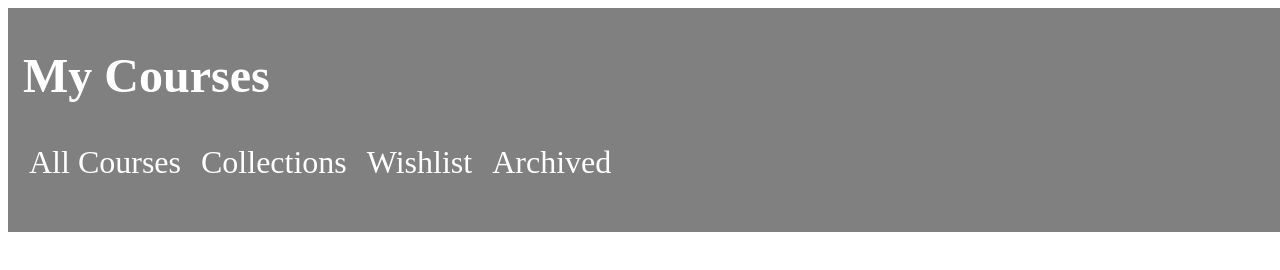
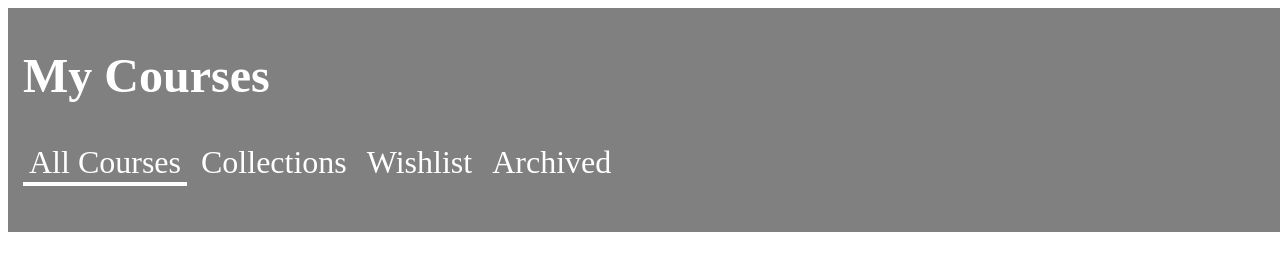
Before and after one commit to jeremiahblackol/christmas-practice, a plain HTML site: page index.html in a window 1280 px wide. Both pictures are taken after a click on the button "All Courses". Drawn offline with Linux system fonts and the light colour scheme; a web font is replaced by a local one.

Commit message:
got clicked status to stick on buttons

```diff
--- a/main.js
+++ b/main.js
@@ -1,8 +1,12 @@
 var parent = document.querySelector('.header-styles');
 var imagePlacer = document.querySelector('.appear-img');
+var buttonStuff = document.querySelectorAll('.button-styles')
 
 parent.addEventListener('click', somethingHappens);
 
 function somethingHappens(event) {
+  event.target.classList.add('clicked-status');
+  buttonStuff.classList.remove('button-styles');
   console.log('hey');
+
 }
--- a/styles.css
+++ b/styles.css
@@ -48,6 +48,10 @@ p {
   border-bottom: 4px solid white;
 }
 
+.clicked-status {
+  border-bottom: 4px solid white;
+}
+
 .appear-img {
 
 }
```
